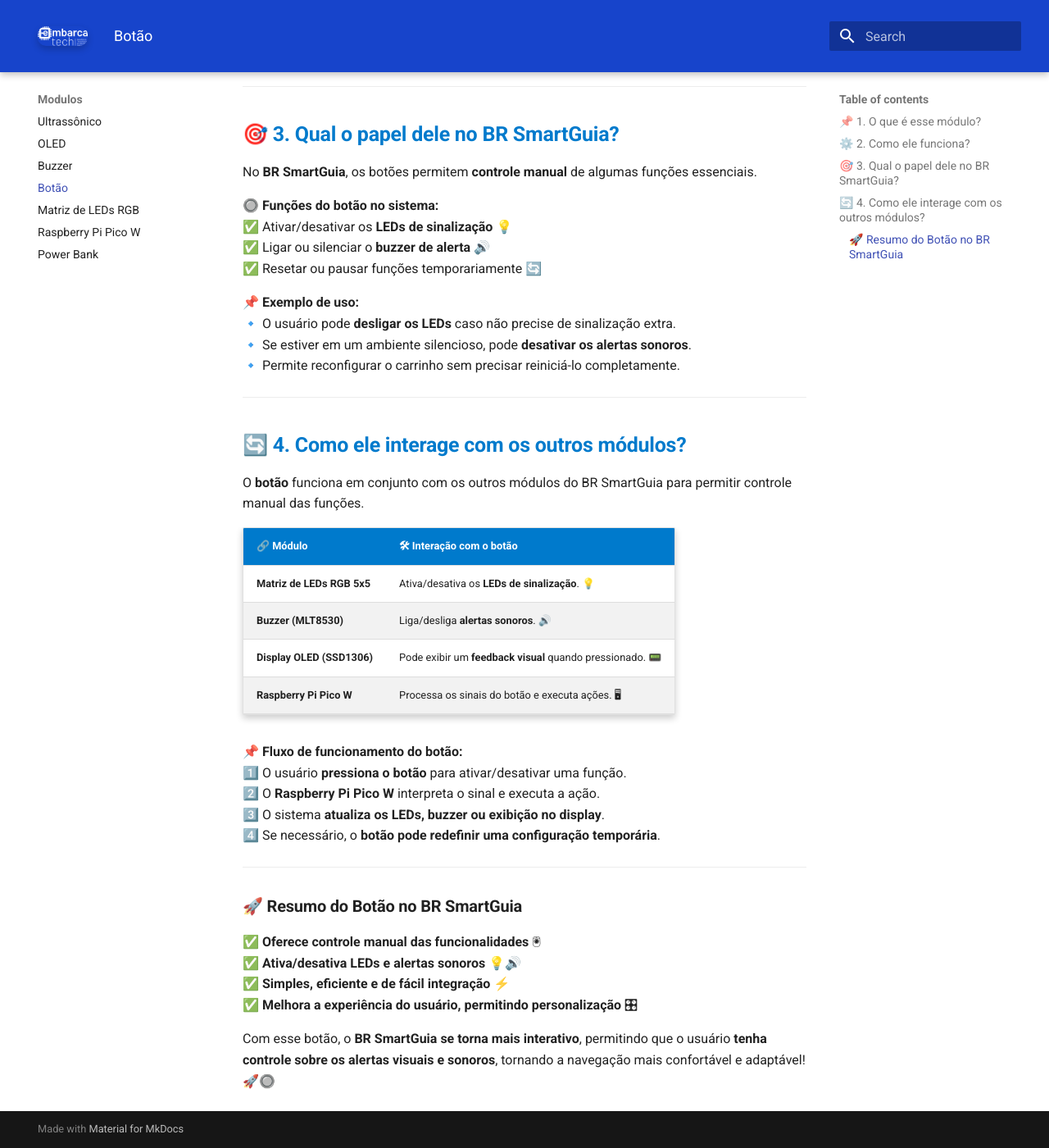
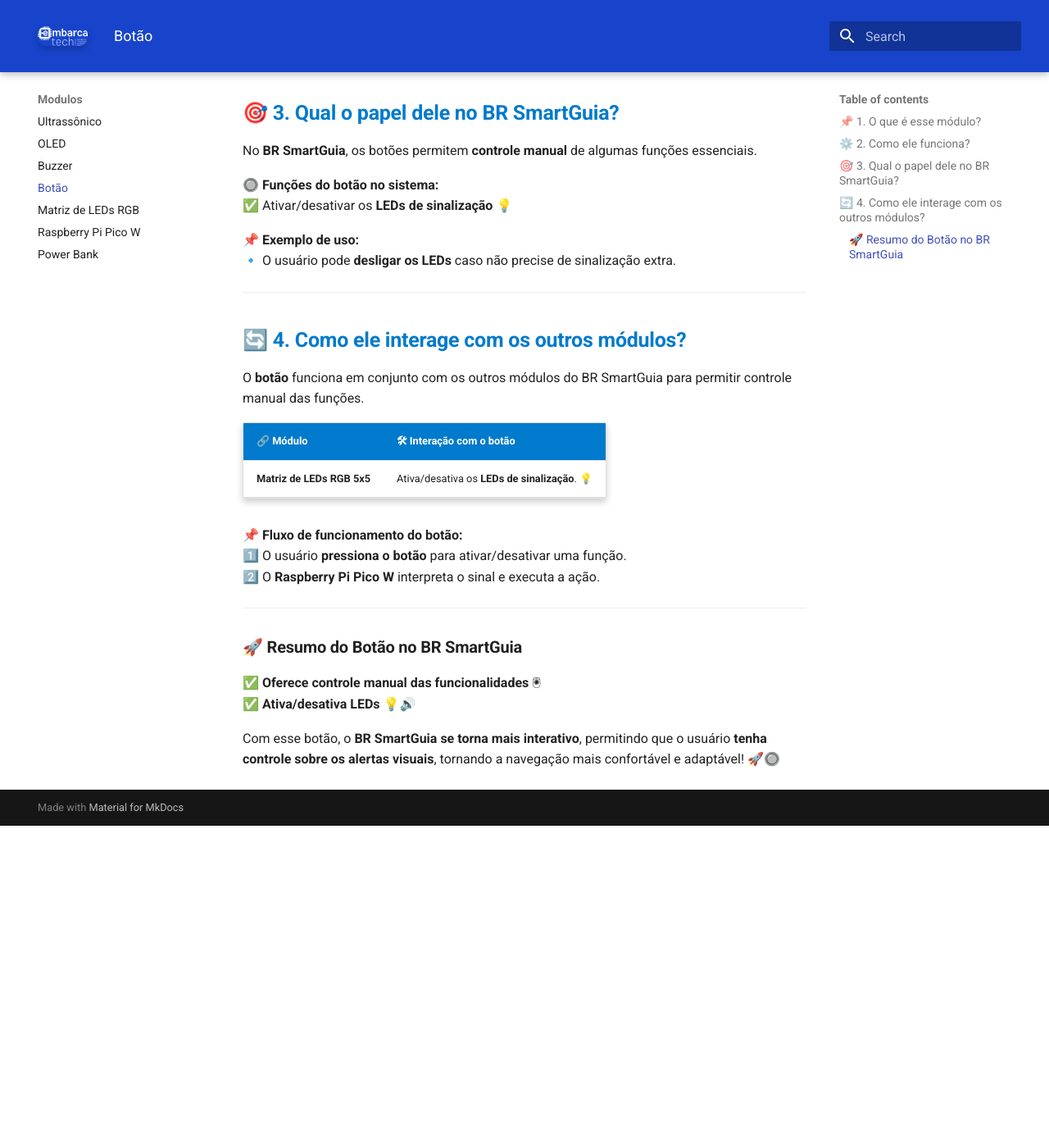
Before and after one commit to Gabrielrmg/EMBARCATECH, an MkDocs documentation site: the page built from docs/Modulos/botao.md, in a window 1280 px wide and 1400 px high, scrolled down 1305 px. Shown: the whole window at 82% size. Built offline with MkDocs 1.6.1 and Material for MkDocs 9.7.7, drawn with Linux system fonts in a browser that asks for light colours; after the commit the page ends 2312 px from its top, so only the background shows below that; some of the changed text lies outside the part shown.

Commit message:
Fix: correção da pagina de botão

```diff
--- a/docs/Modulos/botao.md
+++ b/docs/Modulos/botao.md
@@ -16,7 +16,7 @@
 ✅ **Baixo consumo de energia** 🔋
 ✅ **Rápida resposta ao toque** ⚡
 
-Esse botão **aumenta a interatividade e acessibilidade**, permitindo que o usuário **tenha controle direto sobre alertas visuais e sonoros** do BR SmartGuia.
+Esse botão **aumenta a interatividade e acessibilidade**, permitindo que o usuário **tenha controle direto sobre alertas visuais** do BR SmartGuia.
 
 ---
 
@@ -28,7 +28,6 @@
 1️⃣ O usuário **pressiona o botão**, fechando o circuito.
 2️⃣ O **Raspberry Pi Pico W** detecta o sinal de ativação.
 3️⃣ O sistema **aciona ou desativa uma funcionalidade**.
-4️⃣ O **display OLED** pode exibir um feedback visual.
 
 💡 **Modo de funcionamento:**
 ✔ Quando pressionado, **o circuito fecha e envia um sinal HIGH**.
@@ -43,13 +42,9 @@
 
 🔘 **Funções do botão no sistema:**
 ✅ Ativar/desativar os **LEDs de sinalização** 💡
-✅ Ligar ou silenciar o **buzzer de alerta** 🔊
-✅ Resetar ou pausar funções temporariamente 🔄
 
 📌 **Exemplo de uso:**
 🔹 O usuário pode **desligar os LEDs** caso não precise de sinalização extra.
-🔹 Se estiver em um ambiente silencioso, pode **desativar os alertas sonoros**.
-🔹 Permite reconfigurar o carrinho sem precisar reiniciá-lo completamente.
 
 ---
 
@@ -60,22 +55,15 @@
 | 🔗 **Módulo** | 🛠 **Interação com o botão** |
 |--------------|-------------------------------|
 | **Matriz de LEDs RGB 5x5** | Ativa/desativa os **LEDs de sinalização**. 💡 |
-| **Buzzer (MLT8530)** | Liga/desliga **alertas sonoros**. 🔊 |
-| **Display OLED (SSD1306)** | Pode exibir um **feedback visual** quando pressionado. 📟 |
-| **Raspberry Pi Pico W** | Processa os sinais do botão e executa ações. 🖥 |
 
 📌 **Fluxo de funcionamento do botão:**
 1️⃣ O usuário **pressiona o botão** para ativar/desativar uma função.
 2️⃣ O **Raspberry Pi Pico W** interpreta o sinal e executa a ação.
-3️⃣ O sistema **atualiza os LEDs, buzzer ou exibição no display**.
-4️⃣ Se necessário, o **botão pode redefinir uma configuração temporária**.
 
 ---
 
 ### 🚀 **Resumo do Botão no BR SmartGuia**
 ✅ **Oferece controle manual das funcionalidades** 🖲
-✅ **Ativa/desativa LEDs e alertas sonoros** 💡🔊
-✅ **Simples, eficiente e de fácil integração** ⚡
-✅ **Melhora a experiência do usuário, permitindo personalização** 🎛
+✅ **Ativa/desativa LEDs** 💡🔊
 
-Com esse botão, o **BR SmartGuia se torna mais interativo**, permitindo que o usuário **tenha controle sobre os alertas visuais e sonoros**, tornando a navegação mais confortável e adaptável! 🚀🔘
+Com esse botão, o **BR SmartGuia se torna mais interativo**, permitindo que o usuário **tenha controle sobre os alertas visuais**, tornando a navegação mais confortável e adaptável! 🚀🔘
```
Also changed, not shown: site/Modulos/matriz/index.html, site/Modulos/pb/index.html, site/Modulos/ultrassonico/index.html, site/assets/formula_ultrassonico.png (added), site/search/search_index.json.
